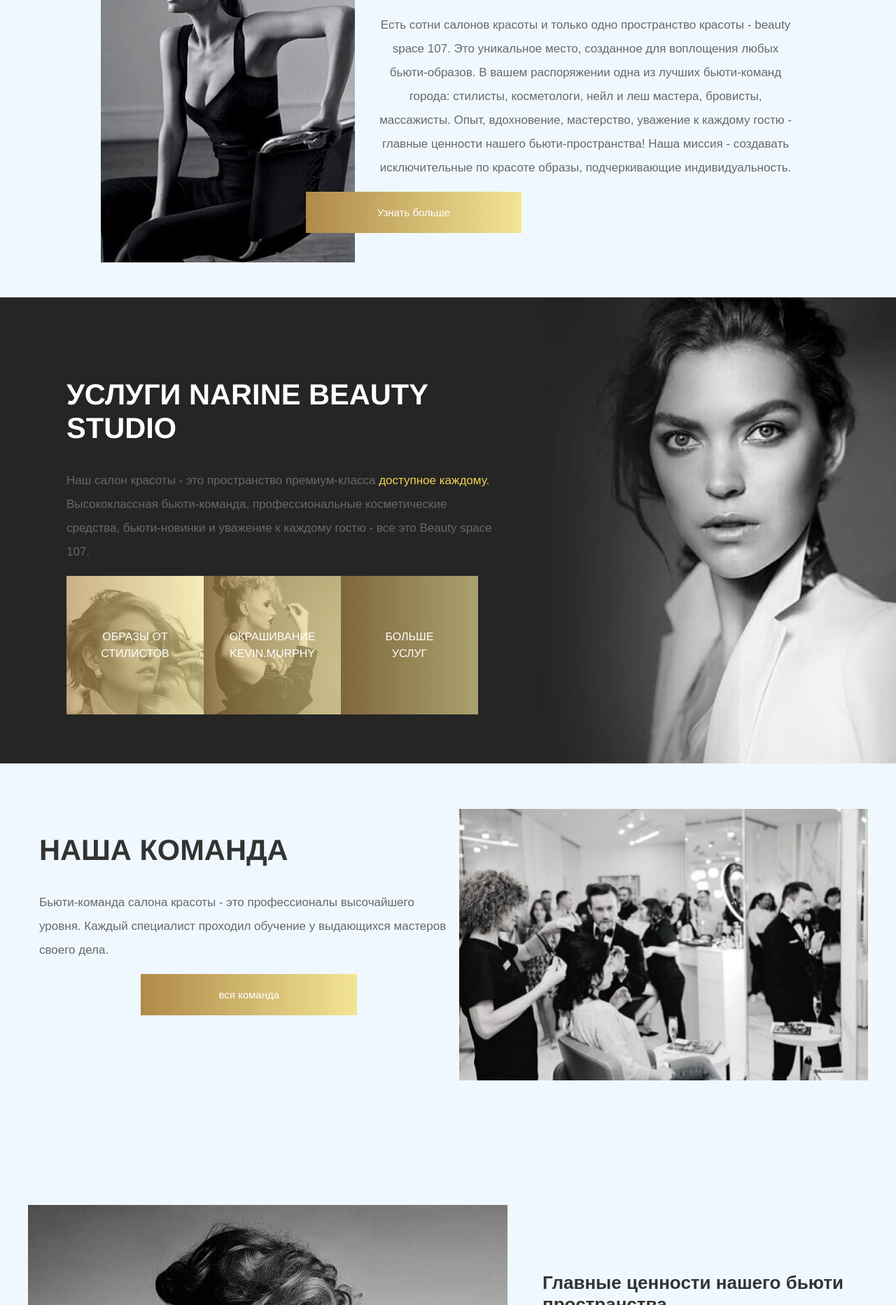
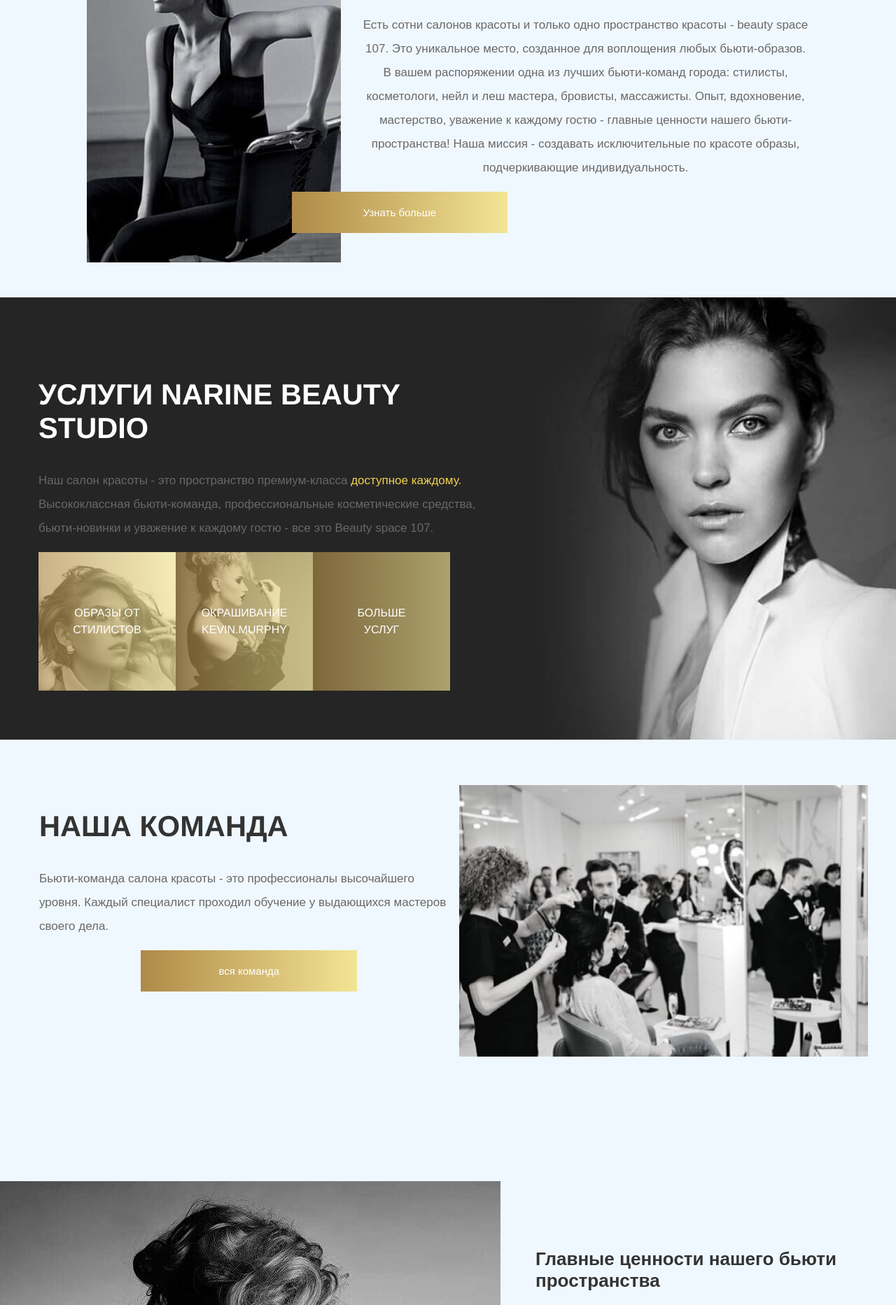
Before and after one commit to edabgaryan/beauty, a plain HTML site: page index.html in a window 1280 px wide. Shown: the part 724-2589 px from the top of the page at 70% size. Drawn offline with nearby package versions, Linux system fonts and the light colour scheme.

Commit message:
crete #5 25/11/22

```diff
--- a/index.html
+++ b/index.html
@@ -69,7 +69,7 @@
         </div>
         <!--About-->
     <section class="about">
-        <div class="about__block container">
+        <div class="about__block">
             <div class="about__photo">
                 <img src="./images/see.jpg" alt="photo">
             </div>
@@ -84,7 +84,7 @@
     </section>
     <!--Service-->
     <section class="service">
-        <div class="service__wrap container">
+        <div class="service__wrap">
             <div class="service__body">
                 <h2 class="title service__title">УСЛУГИ Narine Beauty Studio</h2>
                 <p class="paragraph service__paragraph">Наш салон красоты - это пространство премиум-класса <a style="color: #f2d251;">доступное каждому.</a> Высококлассная бьюти-команда, профессиональные косметические средства, бьюти-новинки и уважение к каждому гостю - все это Beauty space 107. </p>
@@ -103,7 +103,7 @@
         </div>
     </section>
     <!--Team-->
-    <section class="team">
+    <section class="team container">
         <div class="team__block container">
             <div class="team__body">
                 <h2 class="title team__title">НАША КОМАНДА</h2>
@@ -119,7 +119,7 @@
     </section>
     <!--Advant-->
     <section class="advant">
-        <div class="advant__block container">
+        <div class="advant__block">
             <div class="advant__photo">
                 <img src="./images/3.jpg" alt="фото">
             </div>
```
